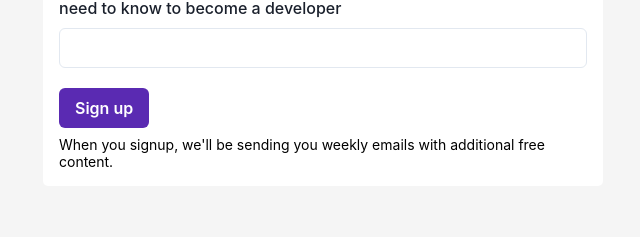
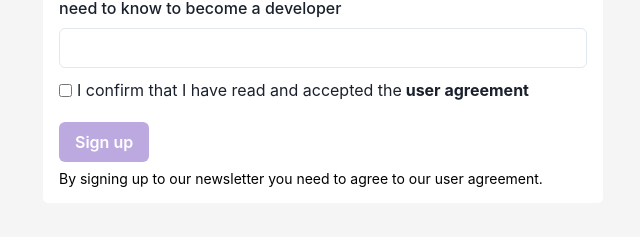
Before and after one commit to jjtg/landing-page, a React (Create React App) app: page / in a window 1280 px wide. Shown: the part 1305-1542 px from the top of the page, without its empty margins (317-957 px from the left). Built offline with nearby package versions, Linux system fonts and the light colour scheme.

Commit message:
LandingPage_userAgreement: Add checkbox and logic to submit newsletter button

```diff
--- /dev/null
+++ b/src/components/Newsletter/Newsletter.css
@@ -0,0 +1,13 @@
+.userAgreementLink {
+  font-weight: bold;
+}
+
+.customerAgreementContainer {
+  display: flex;
+  align-items: center;
+  margin-top: 10px;
+}
+
+.paragraph {
+  margin-left: 5px;
+}
--- a/src/components/Newsletter/Newsletter.tsx
+++ b/src/components/Newsletter/Newsletter.tsx
@@ -1,22 +1,41 @@
-import React from 'react'
+import React, {useState} from 'react'
 import {
     FormControl,
     Input,
     FormLabel,
-    FormErrorMessage,
     FormHelperText,
     Box,
     Button,
   } from "@chakra-ui/react"
+import "./Newsletter.css";
 
 const Newsletter = () => {
+    const [userAgreementValue, setUserAgreementValue] = useState(false);
+    const [emailvalue, setEmailValue] = useState("");
+
+    const handleUserAgreementCheckbox = () => {
+        setUserAgreementValue(!userAgreementValue);
+        console.log("useragreement value:", userAgreementValue);
+    }
+
+    const handleEmailValueOnChange = (event: { target: { value: string; }; }) => {
+        console.log("emailvalue:", emailvalue);
+        setEmailValue(event.target.value);
+    }
+
     return (
         <Box bg="#fff" p={4} maxW="560px" mt="30px" mb="30px" borderRadius="5px">
             <FormControl id="email">
-            <FormLabel>Sign up to our newsletter and get a free e-book on all the steps you need to know to become a developer</FormLabel>
-            <Input type="email" />
-            <Button bg="#5a2ab2" color="white" mt="20px">Sign up</Button>
-            <FormHelperText color="black">When you signup, we'll be sending you weekly emails with additional free content.</FormHelperText>
+                <FormLabel>Sign up to our newsletter and get a free e-book on all the steps you need to know to become a developer</FormLabel>
+                <Input value={emailvalue} type="email" onChange={handleEmailValueOnChange} />
+                <div className="customerAgreementContainer">
+                    <input checked={userAgreementValue} defaultChecked={false} type="checkbox" onChange={handleUserAgreementCheckbox} />
+                        <p className="paragraph">I confirm that I have read and accepted the
+                            <a href="/" className="userAgreementLink"> user agreement</a>
+                        </p>
+                </div>
+                <Button bg="#5a2ab2" color="white" mt="20px" isDisabled={!userAgreementValue || emailvalue === ""}>Sign up</Button>
+                <FormHelperText color="black">By signing up to our newsletter you need to agree to our user agreement.</FormHelperText>
             </FormControl>
         </Box>
     )
```
Also changed, not shown: package.json (+9 -0 lines), tsconfig.json (added, +26 -0 lines).
